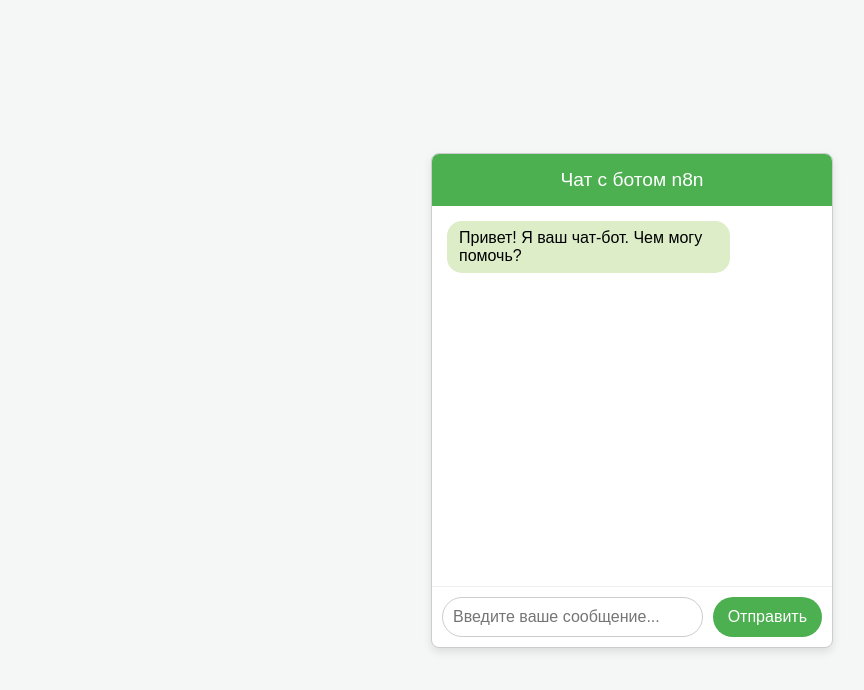
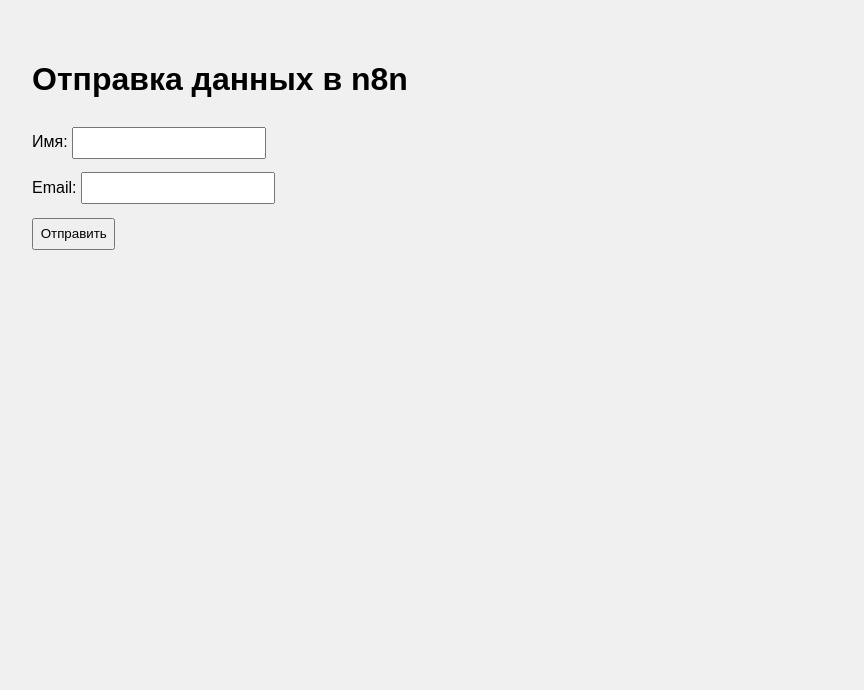
Before and after one commit to els1213432424/rabota, a plain HTML site: page index.html in a window 1280 px wide. Shown: the whole page, without its empty margins (8-872 px from the left). Drawn offline with Linux system fonts and the light colour scheme.

Commit message:
index.html

```diff
--- a/index.html
+++ b/index.html
@@ -1,154 +1,51 @@
 <!DOCTYPE html>
 <html lang="ru">
 <head>
-    <meta charset="UTF-8">
-    <meta name="viewport" content="width=device-width, initial-scale=1.0">
-    <title>Чат с ботом</title>
+  <meta charset="UTF-8" />
+  <title>n8n Webhook Page</title>
   <style>
-        body {
-            font-family: Arial, sans-serif;
-            display: flex;
-            justify-content: center;
-            align-items: center;
-            min-height: 100vh;
-            background-color: #f4f7f6;
-            margin: 0;
-        }
-        .chat-container {
-            width: 400px;
-            max-width: 90%;
-            border: 1px solid #ccc;
-            border-radius: 8px;
-            box-shadow: 0 4px 8px rgba(0,0,0,0.1);
-            overflow: hidden;
-            background-color: #fff;
-        }
-        .chat-header {
-            background-color: #4CAF50;
-            color: white;
-            padding: 15px;
-            text-align: center;
-            font-size: 1.2em;
-        }
-        .chat-messages {
-            height: 350px;
-            overflow-y: auto;
-            padding: 15px;
-            display: flex;
-            flex-direction: column;
-            gap: 10px;
-        }
-        .message {
-            max-width: 70%;
-            padding: 8px 12px;
-            border-radius: 15px;
-            word-wrap: break-word;
-        }
-        .message.user {
-            background-color: #e0f7fa;
-            align-self: flex-end;
-        }
-        .message.bot {
-            background-color: #dcedc8;
-            align-self: flex-start;
-        }
-        .chat-input-container {
-            display: flex;
-            border-top: 1px solid #eee;
-            padding: 10px;
-        }
-        .chat-input {
-            flex-grow: 1;
-            padding: 10px;
-            border: 1px solid #ccc;
-            border-radius: 20px;
-            margin-right: 10px;
-            font-size: 1em;
-        }
-        .chat-send-btn {
-            background-color: #4CAF50;
-            color: white;
-            border: none;
-            border-radius: 20px;
-            padding: 10px 15px;
-            cursor: pointer;
-            font-size: 1em;
-        }
-        .chat-send-btn:hover {
-            background-color: #45a049;
-        }
+    body { font-family: sans-serif; padding: 2em; background: #f0f0f0; }
+    input, button { padding: 0.5em; margin: 0.5em 0; }
   </style>
 </head>
 <body>
-    <div class="chat-container">
-        <div class="chat-header">Чат с ботом n8n</div>
-        <div class="chat-messages" id="chatMessages">
-            </div>
-        <div class="chat-input-container">
-            <input type="text" id="chatInput" class="chat-input" placeholder="Введите ваше сообщение...">
-            <button id="sendMessageBtn" class="chat-send-btn">Отправить</button>
-        </div>
-    </div>
+  <h1>Отправка данных в n8n</h1>
+  <form id="n8nForm">
+    <label>Имя: <input type="text" name="name" required /></label><br />
+    <label>Email: <input type="email" name="email" required /></label><br />
+    <button type="submit">Отправить</button>
+  </form>
+
+  <p id="responseMsg"></p>
 
   <script>
-        // *** ОЧЕНЬ ВАЖНО: ЗАМЕНИТЕ ЭТОТ URL НА URL ВАШЕГО WEBHOOK ИЗ N8N ***
-        const N8N_WEBHOOK_URL = 'https://e41301733.app.n8n.cloud/webhook-test/b3f3351b-f031-4bf5-a113-c0d52dac09f3'; // Пример: 'https://your.n8n.cloud/webhook-test/a1b2c3d4e5f6g7h8i9j0'
+    const form = document.getElementById('n8nForm');
+    const msg = document.getElementById('responseMsg');
 
-        const chatMessages = document.getElementById('chatMessages');
-        const chatInput = document.getElementById('chatInput');
-        const sendMessageBtn = document.getElementById('sendMessageBtn');
+    form.addEventListener('submit', async (e) => {
+      e.preventDefault();
 
-        // Функция для добавления сообщения в чат
-        function addMessage(text, sender) {
-            const messageDiv = document.createElement('div');
-            messageDiv.classList.add('message', sender);
-            messageDiv.textContent = text;
-            chatMessages.appendChild(messageDiv);
-            chatMessages.scrollTop = chatMessages.scrollHeight; // Автоматическая прокрутка вниз
-        }
-
-        // Отправка сообщения
-        async function sendMessage() {
-            const messageText = chatInput.value.trim();
-            if (messageText === '') return;
-
-            addMessage(messageText, 'user'); // Показываем сообщение пользователя
-            chatInput.value = ''; // Очищаем поле ввода
+      const formData = new FormData(form);
+      const data = Object.fromEntries(formData.entries());
 
       try {
-                const response = await fetch(N8N_WEBHOOK_URL, {
+        const res = await fetch('https://your-n8n-instance/webhook/test', {
           method: 'POST',
           headers: {
             'Content-Type': 'application/json'
           },
-                    // Отправляем сообщение пользователя в n8n в JSON-формате
-                    body: JSON.stringify({ message: messageText })
+          body: JSON.stringify(data)
         });
 
-                if (!response.ok) {
-                    throw new Error(`Ошибка сети: ${response.status}`);
+        if (res.ok) {
+          msg.textContent = 'Данные успешно отправлены!';
+        } else {
+          msg.textContent = 'Ошибка при отправке данных.';
         }
-
-                const data = await response.json();
-                // Ожидаем, что n8n вернет объект с ключом 'message'
-                addMessage(data.message || 'Произошла ошибка или бот не ответил.', 'bot');
-
-            } catch (error) {
-                console.error('Ошибка при отправке сообщения:', error);
-                addMessage('Извините, произошла ошибка связи с ботом.', 'bot');
-            }
-        }
-
-        // Обработчики событий
-        sendMessageBtn.addEventListener('click', sendMessage);
-        chatInput.addEventListener('keydown', (event) => {
-            if (event.key === 'Enter') {
-                sendMessage();
+      } catch (err) {
+        msg.textContent = 'Произошла ошибка: ' + err.message;
       }
     });
-
-        // Начальное сообщение от бота
-        addMessage('Привет! Я ваш чат-бот. Чем могу помочь?', 'bot');
   </script>
 </body>
 </html>
```
Lines whose indentation alone changed are shown as unchanged.
